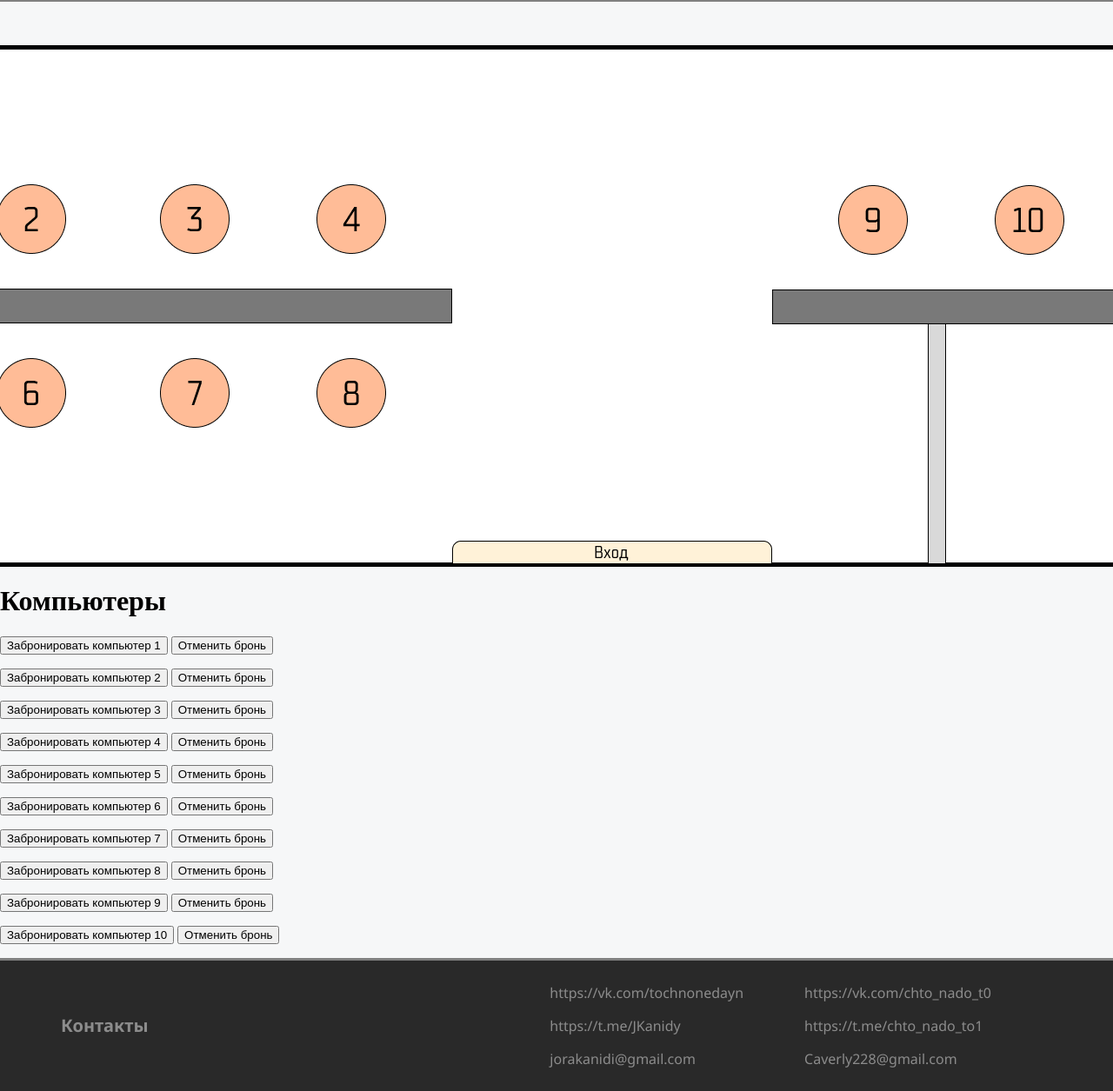
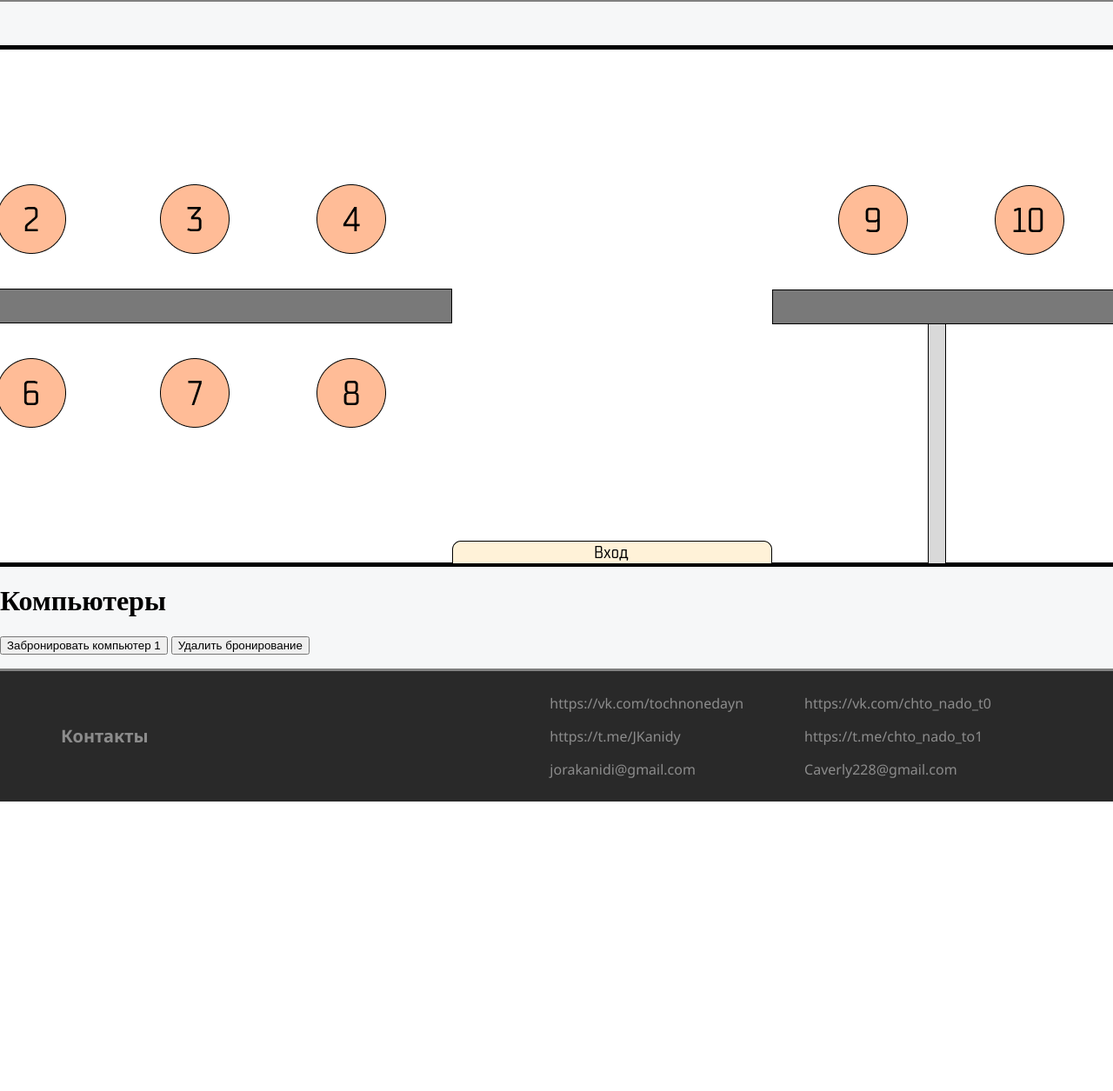
Before and after one commit to JKanidy/reservation, a Django app: page /products/ in a window 1280 px wide; the page is wider, and only the part inside the window is pictured. Shown: the part 49-1304 px from the top of that part at 87% size. After the commit the page ends 971 px from the top of that part, so only its background shows below. Run offline with Django 5.2, Linux system fonts and the light colour scheme; the visitor is signed in with stand-in values (Sample User, id 1); parts of the project's set-up code (start-up, migrations or seed data) failed here and were passed over.

Commit message:
reserve_delete работает (я того рот пам-пам-пам)

```diff
--- a/products/templates/products/computers_list.html
+++ b/products/templates/products/computers_list.html
@@ -14,153 +14,10 @@
 </div>
 
 <div class="buttons-inline">
-<form action="{% url 'products:reserve_delete' reservation_id=1 %}" method="post">
+<form method="post" action="{% url 'products:reserve_delete' %}">
     {% csrf_token %}
-    <input type="submit" value="Отменить бронь">
+    <input type="hidden" name="computer_id" value="{{ 1 }}">
+    <button type="submit">Удалить бронирование</button>
 </form>
 </div>
 </p>
-
-<p>
-<div class="buttons-inline">
-<form action="{% url 'products:reserve_computer' computer_name=2 %}" method="post">
-    {% csrf_token %}
-    <input type="submit" value="Забронировать компьютер 2">
-</form>
-</div>
-
-<div class="buttons-inline">
-<form action="{% url 'products:reserve_delete' reservation_id=2 %}" method="post">
-    {% csrf_token %}
-    <input type="submit" value="Отменить бронь">
-</form>
-</div>
-</p>
-
-<p>
-<div class="buttons-inline">
-<form action="{% url 'products:reserve_computer' computer_name=3 %}" method="post">
-    {% csrf_token %}
-    <input type="submit" value="Забронировать компьютер 3">
-</form>
-</div>
-
-<div class="buttons-inline">
-<form action="{% url 'products:reserve_delete' reservation_id=3 %}" method="post">
-    {% csrf_token %}
-    <input type="submit" value="Отменить бронь">
-</form>
-</div>
-</p>
-
-<p>
-<div class="buttons-inline">
-<form action="{% url 'products:reserve_computer' computer_name=4 %}" method="post">
-    {% csrf_token %}
-    <input type="submit" value="Забронировать компьютер 4">
-</form>
-</div>
-
-<div class="buttons-inline">
-<form action="{% url 'products:reserve_delete' reservation_id=4 %}" method="post">
-    {% csrf_token %}
-    <input type="submit" value="Отменить бронь">
-</form>
-</div>
-</p>
-
-<p>
-<div class="buttons-inline">
-<form action="{% url 'products:reserve_computer' computer_name=5 %}" method="post">
-    {% csrf_token %}
-    <input type="submit" value="Забронировать компьютер 5">
-</form>
-</div>
-
-<div class="buttons-inline">
-<form action="{% url 'products:reserve_delete' reservation_id=5 %}" method="post">
-    {% csrf_token %}
-    <input type="submit" value="Отменить бронь">
-</form>
-</div>
-</p>
-
-<p>
-<div class="buttons-inline">
-<form action="{% url 'products:reserve_computer' computer_name=6 %}" method="post">
-    {% csrf_token %}
-    <input type="submit" value="Забронировать компьютер 6">
-</form>
-</div>
-
-<div class="buttons-inline">
-<form action="{% url 'products:reserve_delete' reservation_id=6 %}" method="post">
-    {% csrf_token %}
-    <input type="submit" value="Отменить бронь">
-</form>
-</div>
-</p>
-
-<p>
-<div class="buttons-inline">
-<form action="{% url 'products:reserve_computer' computer_name=7 %}" method="post">
-    {% csrf_token %}
-    <input type="submit" value="Забронировать компьютер 7">
-</form>
-</div>
-
-<div class="buttons-inline">
-<form action="{% url 'products:reserve_delete' reservation_id=7 %}" method="post">
-    {% csrf_token %}
-    <input type="submit" value="Отменить бронь">
-</form>
-</div>
-</p>
-
-<p>
-<div class="buttons-inline">
-<form action="{% url 'products:reserve_computer' computer_name=8 %}" method="post">
-    {% csrf_token %}
-    <input type="submit" value="Забронировать компьютер 8">
-</form>
-</div>
-
-<div class="buttons-inline">
-<form action="{% url 'products:reserve_delete' reservation_id=8 %}" method="post">
-    {% csrf_token %}
-    <input type="submit" value="Отменить бронь">
-</form>
-</div>
-</p>
-
-<p>
-<div class="buttons-inline">
-<form action="{% url 'products:reserve_computer' computer_name=9 %}" method="post">
-    {% csrf_token %}
-    <input type="submit" value="Забронировать компьютер 9">
-</form>
-</div>
-
-<div class="buttons-inline">
-<form action="{% url 'products:reserve_delete' reservation_id=9 %}" method="post">
-    {% csrf_token %}
-    <input type="submit" value="Отменить бронь">
-</form>
-</div>
-</p>
-
-<p>
-<div class="buttons-inline">
-<form action="{% url 'products:reserve_computer' computer_name=10 %}" method="post">
-    {% csrf_token %}
-    <input type="submit" value="Забронировать компьютер 10">
-</form>
-</div>
-
-<div class="buttons-inline">
-<form action="{% url 'products:reserve_delete' reservation_id=10 %}" method="post">
-    {% csrf_token %}
-    <input type="submit" value="Отменить бронь">
-</form>
-</div>
-</p>
--- a/products/urls.py
+++ b/products/urls.py
@@ -6,5 +6,5 @@ app_name = 'products'
 urlpatterns = [
     path('', products, name='index'),
     path('computers_list/<int:computer_name>/', reserve_computer, name='reserve_computer'),
-    path('computers_list/<int:reservation_id>/', reserve_delete, name='reserve_delete'),
+    path('computers_list/', reserve_delete, name='reserve_delete'),
 ]
--- a/products/views.py
+++ b/products/views.py
@@ -24,8 +24,13 @@ def reserve_computer(request, computer_name):
 
     return HttpResponseRedirect(request.META['HTTP_REFERER'])
 
-def reserve_delete(request, reservation_id):
-    reservation = Reservations.objects.get(id=reservation_id)
-    reservation.delete()
 
-    return HttpResponseRedirect(request.META['HTTP_REFERER'])
+def reserve_delete(request):
+    if request.method == 'POST':
+        computer_id = request.POST.get('computer_id')
+        reservation = Reservations.objects.filter(user_id=request.user, computer_id=computer_id).first()
+
+        if reservation:
+            reservation.delete()
+
+    return HttpResponseRedirect(request.META.get('HTTP_REFERER'))
```
